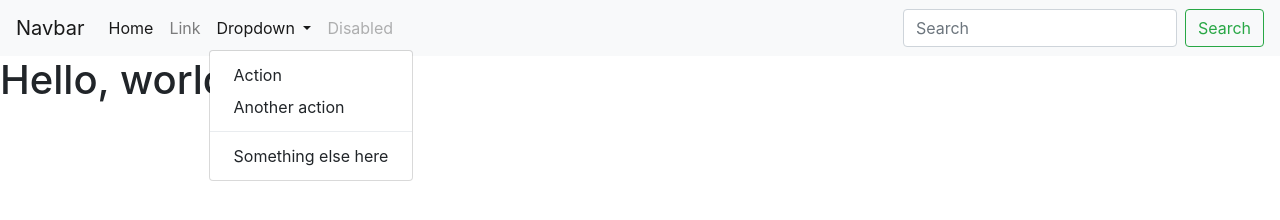
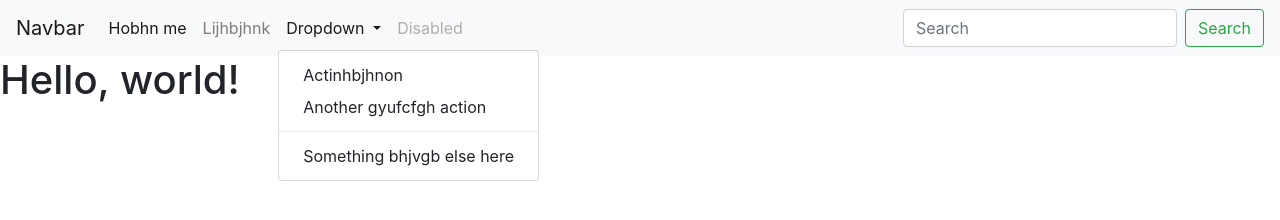
Before and after one commit to Rashmi9456/SampleRepo, a plain HTML site: page MyWebsite/index.html in a window 1280 px wide. Both pictures are taken after a click on the button "Dropdown". Drawn offline with nearby package versions, Linux system fonts and the light colour scheme.

Commit message:
broken feature

```diff
--- a/MyWebsite/index.html
+++ b/MyWebsite/index.html
@@ -17,20 +17,20 @@
         <div class="collapse navbar-collapse" id="navbarSupportedContent">
           <ul class="navbar-nav mr-auto">
             <li class="nav-item active">
-              <a class="nav-link" href="#">Home <span class="sr-only">(current)</span></a>
+              <a class="nav-link" href="#">Hobhn me <span class="sr-only">(current)</span></a>
             </li>
             <li class="nav-item">
-              <a class="nav-link" href="#">Link</a>
+              <a class="nav-link" href="#">Lijhbjhnk</a>
             </li>
             <li class="nav-item dropdown">
               <a class="nav-link dropdown-toggle" href="#" id="navbarDropdown" role="button" data-toggle="dropdown" aria-haspopup="true" aria-expanded="false">
                 Dropdown
               </a>
               <div class="dropdown-menu" aria-labelledby="navbarDropdown">
-                <a class="dropdown-item" href="#">Action</a>
-                <a class="dropdown-item" href="#">Another action</a>
+                <a class="dropdown-item" href="#">Actinhbjhnon</a>
+                <a class="dropdown-item" href="#">Another gyufcfgh action</a>
                 <div class="dropdown-divider"></div>
-                <a class="dropdown-item" href="#">Something else here</a>
+                <a class="dropdown-item" href="#">Something bhjvgb else here</a>
               </div>
             </li>
             <li class="nav-item">
```
